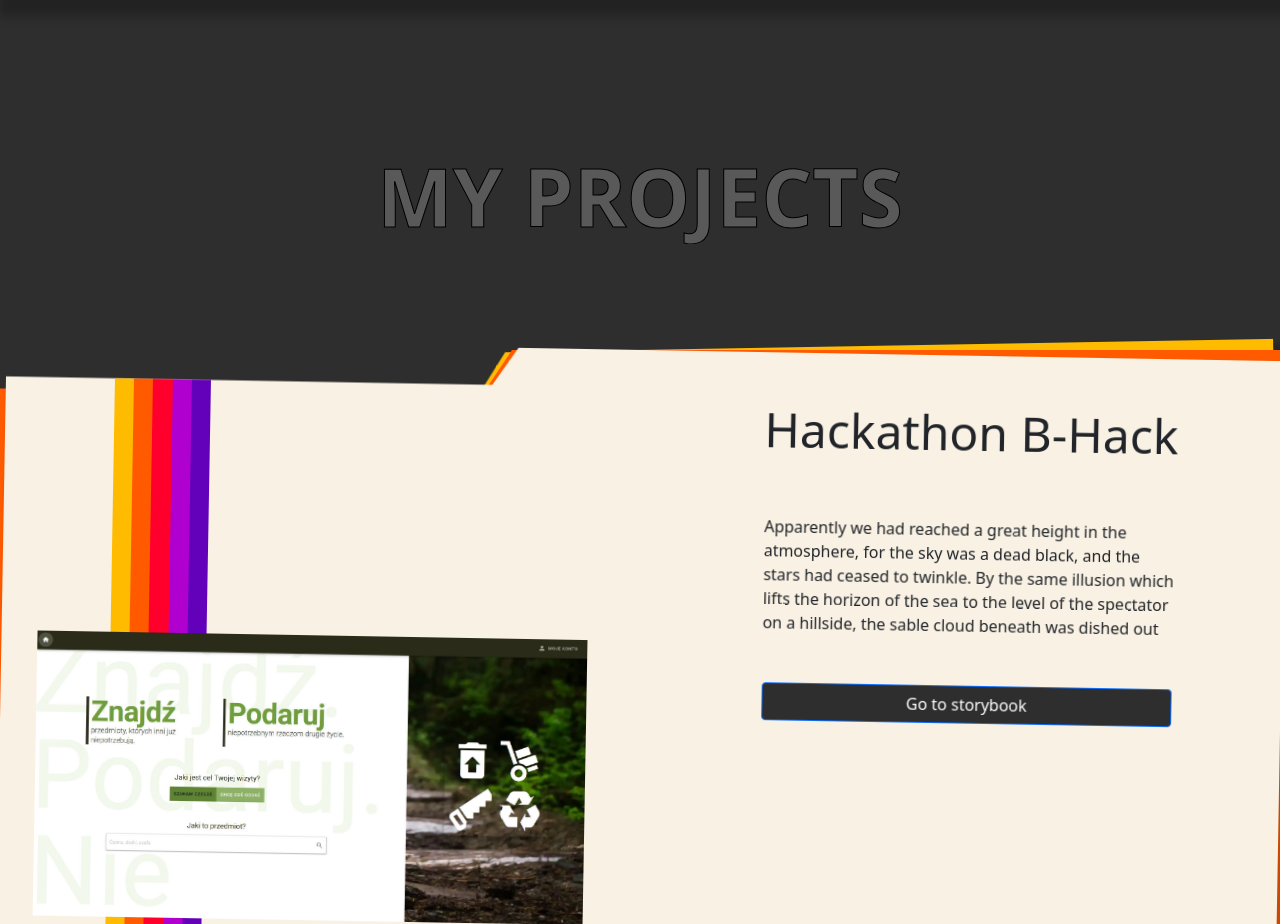
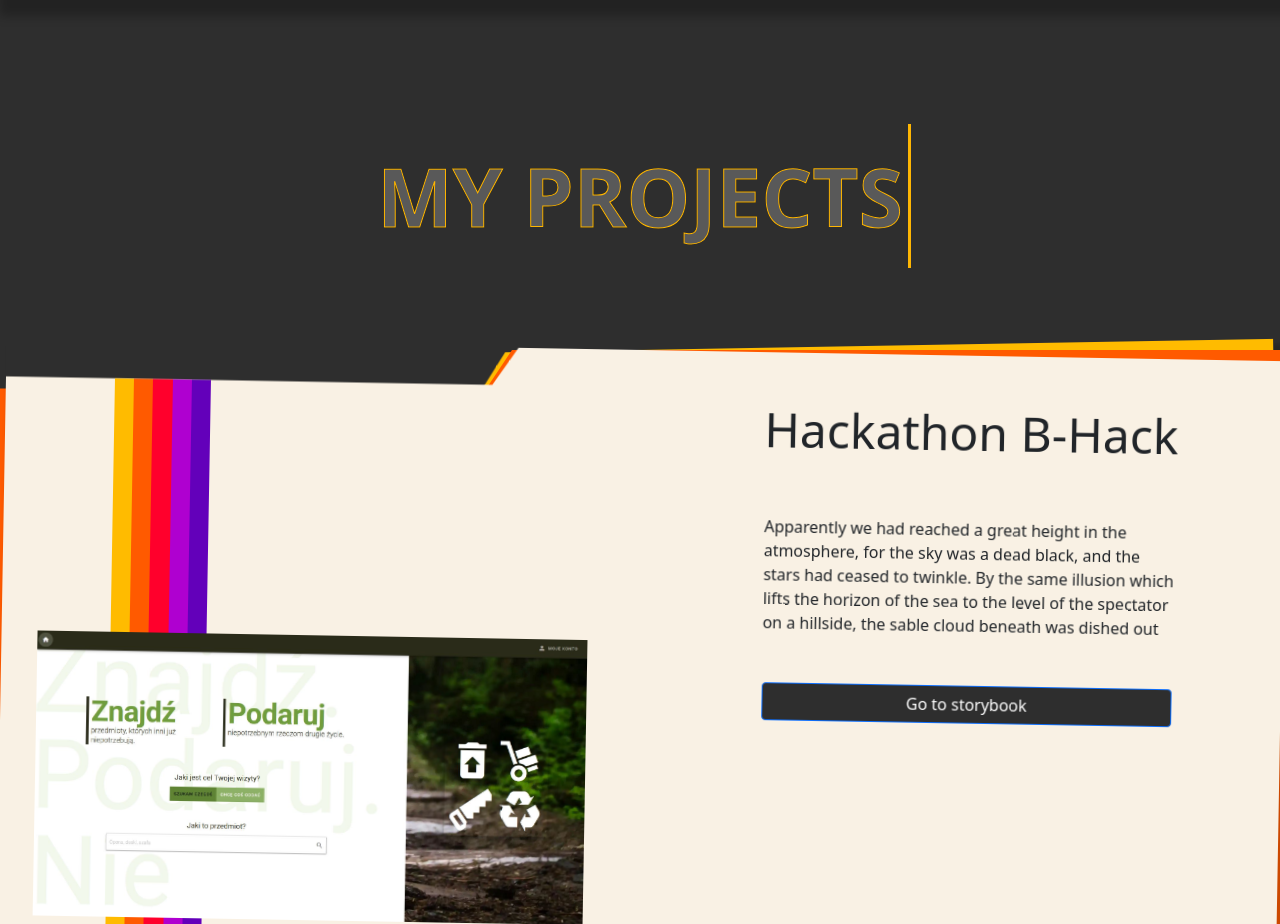
Before and after one commit to ragtam/mgk, a Svelte app: page / in a window 1280 px wide. Shown: the part 800-1724 px from the top of the page. Built offline with nearby package versions, Linux system fonts and the light colour scheme.

Commit message:
my project header text color update

```diff
--- a/src/my-projects-header/My-Projects-Header.svelte
+++ b/src/my-projects-header/My-Projects-Header.svelte
@@ -2,17 +2,46 @@
 	import anime from 'animejs/lib/anime.es';
 	import { onMount } from 'svelte';
 
+	let isSectionVisible = false;
+
 	onMount(() => {
 		setTimeout(() => {
-			var animation = anime({
+			const animation = getAnimationDefinition();
+			const willChangeObserver = getWillChangeObserver();
+			const animationObserver = getAnimationObserver(animation);
+			const target = getElementToObserve();
+			animationObserver.observe(target);
+			willChangeObserver.observe(target);
+		});
+	});
+
+	function getAnimationDefinition() {
+		return anime({
 			targets: '.my-projects-header .secondary-text',
 			width: ['0', '100%'],
 			easing: 'easeOutInBounce',
 			duration: 1000,
 			autoplay: false,
 		});
+	}
 
-			const observer = new IntersectionObserver(
+	function getWillChangeObserver() {
+		return new IntersectionObserver(
+			(entries) => {
+				entries.forEach((entry) => {
+					if (entry.isIntersecting) {
+						isSectionVisible = true;
+					} else {
+						isSectionVisible = false;
+					}
+				});
+			},
+			{ threshold: 0.1 }
+		);
+	}
+
+	function getAnimationObserver(animation) {
+		return new IntersectionObserver(
 			(entries, observer) => {
 				entries.forEach((entry) => {
 					if (entry.isIntersecting) {
@@ -23,16 +52,16 @@
 			},
 			{ threshold: 0.8 }
 		);
+	}
 
-			const target = document.querySelector('.my-projects-header');
-			observer.observe(target);
-		});
-	});
+	function getElementToObserve() {
+		return document.querySelector('.my-projects-header');
+	}
 </script>
 
 <div class="my-projects-header">
-	<h1 class="main-text display-1">
-		<div class="secondary-text">My Projects</div>
+	<h1 class="main-text display-1 py-4 px-2">
+		<div class="secondary-text py-4 px-2 {isSectionVisible ? 'secondary-text__width-will-change' : ''}">My Projects</div>
 		My Projects
 	</h1>
 </div>
@@ -51,9 +80,9 @@
 
 	.my-projects-header .main-text {
 		position: sticky;
-		top: 1rem;
+		top: 1.3rem;
 		color: #333333;
-		/* -webkit-text-stroke: 1px #d9003a; */
+		-webkit-text-stroke: 1px black;
 		font-weight: bolder;
 		text-transform: uppercase;
 	}
@@ -66,7 +95,12 @@
 		top: 0;
 		left: 0;
 		color: #595959;
-		-webkit-text-stroke: 1px #000000;
+		-webkit-text-stroke: 1px #feb603;
 		overflow: hidden;
+		border-right: 3px solid #feb603;
+	}
+
+	.secondary-text__width-will-change {
+		will-change: width;
 	}
 </style>
```
Lines whose indentation alone changed are shown as unchanged.
